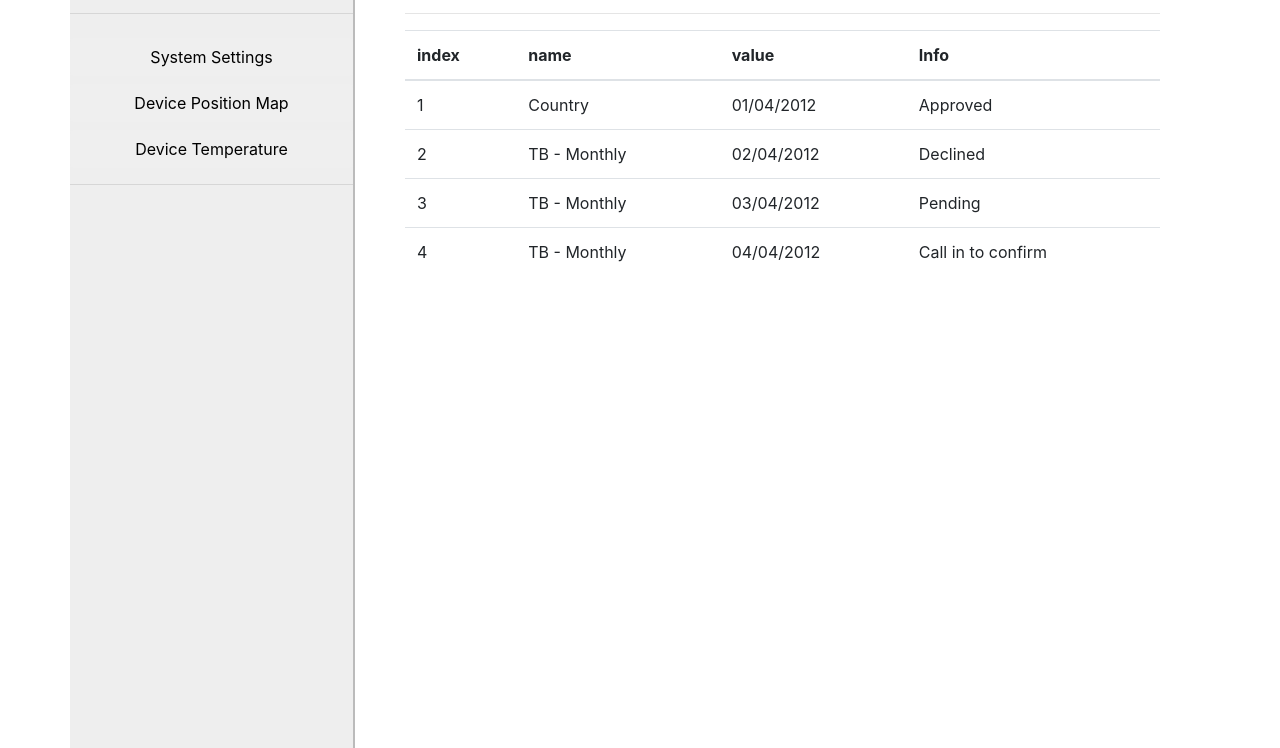
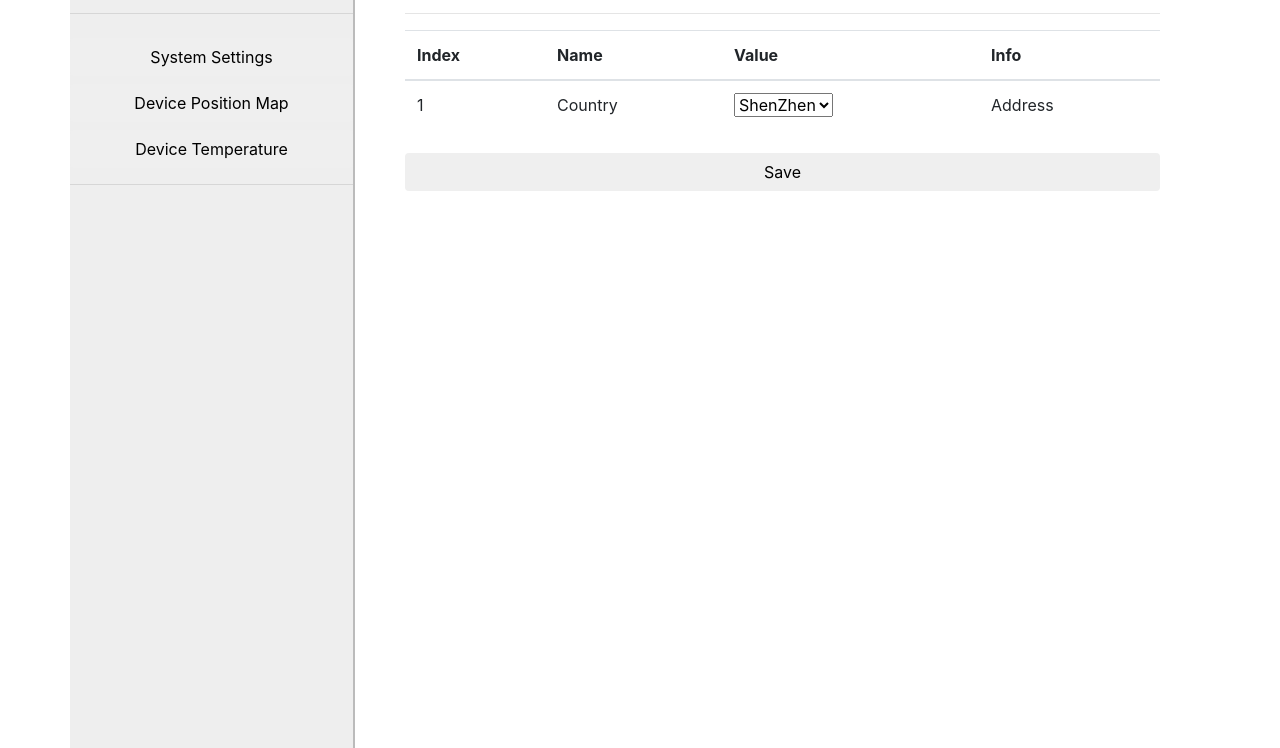
Before and after one commit to ZengjfOS/BaiduMap, a plain HTML site: page index.html in a window 1280 px wide. Shown: the part 98-846 px from the top of the page. Drawn offline with nearby package versions, Linux system fonts and the light colour scheme.

Commit message:
use undersocre for nav and system settings.

```diff
--- a/index.html
+++ b/index.html
@@ -24,97 +24,59 @@
       </div>
       <div class="row clearfix bottomContainer">
         <div class="col-md-3 column text-center leftContainer">
+          <script type="text/template" id="nav_tpl">
             <h2> Menu </h2>
             <hr />
-          <button type="button" class="btn btn-default w-100 mt-2" onclick="systemSettings_click()"> System Settings</button>
-          <button type="button" class="btn btn-default w-100 mt-2" onclick="devicePositionMap_click()">Device Position Map</button>
-          <button type="button" class="btn btn-default w-100 mt-2" onclick="deviceTemperature_click()">Device Temperature</button>
+            <% _.each(obj, function(e, i) { %>
+                <button type="button" class="btn btn-default w-100 mt-2" onclick="<%= i %>_click()"> <%= e %> </button>
+            <% }) %>
             <hr />
+          </script>
         </div>
         <div class="col-md-9 column rightContainer">
           <div class="systemSettings">
-            <h2> System Settings </h2>
+            <script type="text/template" id="systemSettings_tpl">
+              <h2> <%= title %> </h2>
               <hr />
               <div class="row clearfix">
                 <div class="col-md-12 column">
                   <table class="table">
                     <thead>
                       <tr>
+                        <% _.each(index, function(i) { %>
                           <th>
-                        index
+                            <%= i %>
                           </th>
-                      <th>
-                        name
-                      </th>
-                      <th>
-                        value
-                      </th>
-                      <th>
-                        Info
-                      </th>
+                        <% }) %>
                       </tr>
                     </thead>
                     <tbody>
+                      <% _.each(table, function(e, i) { %>
                       <tr class="success">
                         <td>
-                        1
+                          <%= i %>
                         </td>
                         <td>
-                        Country
+                          <%= e.name %>
                         </td>
                         <td>
-                        01/04/2012
+                          <select class="<%= name %><%= e.name %>_selectpicker">
+                            <% _.each(e.value, function(v) { %>
+                                <option><%= v %></option>
+                            <% }) %>
+                          </select>
                         </td>
                         <td>
-                        Approved
+                          <%= e.info %>
                         </td>
                       </tr>
-                    <tr class="error">
-                      <td>
-                        2
-                      </td>
-                      <td>
-                        TB - Monthly
-                      </td>
-                      <td>
-                        02/04/2012
-                      </td>
-                      <td>
-                        Declined
-                      </td>
-                    </tr>
-                    <tr class="warning">
-                      <td>
-                        3
-                      </td>
-                      <td>
-                        TB - Monthly
-                      </td>
-                      <td>
-                        03/04/2012
-                      </td>
-                      <td>
-                        Pending
-                      </td>
-                    </tr>
-                    <tr class="info">
-                      <td>
-                        4
-                      </td>
-                      <td>
-                        TB - Monthly
-                      </td>
-                      <td>
-                        04/04/2012
-                      </td>
-                      <td>
-                        Call in to confirm
-                      </td>
-                    </tr>
+                      <% }) %>
                     </tbody>
                   </table>
+                  <button type="button" class="btn btn-default w-100 mt-2" onclick="<%= name %>_<%= button %>_click()"> <%= button %> </button>
                 </div>
               </div>
+            </script>
           </div>
           <div class="devicePositionMap">
             <h2> Device Position Map </h2>
--- a/js/config.json
+++ b/js/config.json
@@ -1,3 +1,21 @@
 {
-    "title":"IoT Demo"
+    "title":"IoT Demo",
+    "nav": {
+        "systemSettings" : "System Settings",
+        "devicePositionMap" : "Device Position Map",
+        "deviceTemperature" : "Device Temperature"
+    },
+    "systemSettings" : {
+        "name" : "systemSettings",
+        "title" : "System Settings",
+        "index" : ["Index", "Name", "Value", "Info"],
+        "table" : {
+            "1" : {
+                "name" : "Country",
+                "value" : ["ShenZhen", "ShangHai", "BeiJing"],
+                "info" : "Address"
+            }
+        },
+        "button" : "Save"
+    }
 }
--- a/js/zengjf.js
+++ b/js/zengjf.js
@@ -2,6 +2,7 @@ class Context{
     constructor() {
         this.currentPage = "systemSettings";
         this.config = null;
+        this.currentSettings = {};
     }
 }
 
@@ -38,9 +39,27 @@ function deviceTemperature_click() {
     navDisplayControl("deviceTemperature");
 }
 
+function systemSettings_Save_click() {
+
+    context.currentSettings["Country"] = $(".systemSettingsCountry_selectpicker")[0].options[$(".systemSettingsCountry_selectpicker")[0].selectedIndex].value;
+
+    console.log(context.currentSettings);
+
+}
+
 $(function(){
     $.get("js/config.json", function(src) {
-        console.log(src);
-        context = src;
+        context.config = src;
+        console.log(context.config);
+        console.log(context.config.nav);
+
+        var nav_compiled = _.template($("#nav_tpl")[0].innerHTML);
+        var nav_html = nav_compiled(context.config.nav);
+        $(".leftContainer")[0].innerHTML = nav_html;
+
+        var systemSettings_compiled = _.template($("#systemSettings_tpl")[0].innerHTML);
+        var systemSettings_html = systemSettings_compiled(context.config.systemSettings);
+        $(".systemSettings")[0].innerHTML = systemSettings_html;
+
     });
 });
```
Lines whose indentation alone changed are shown as unchanged.
